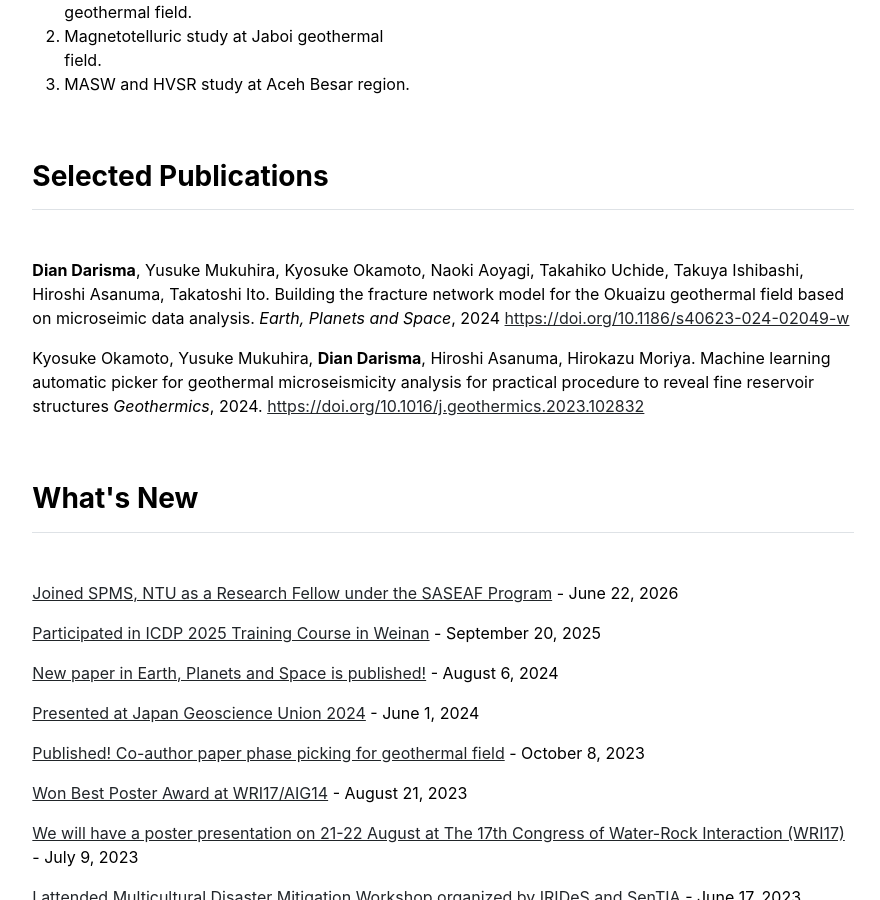
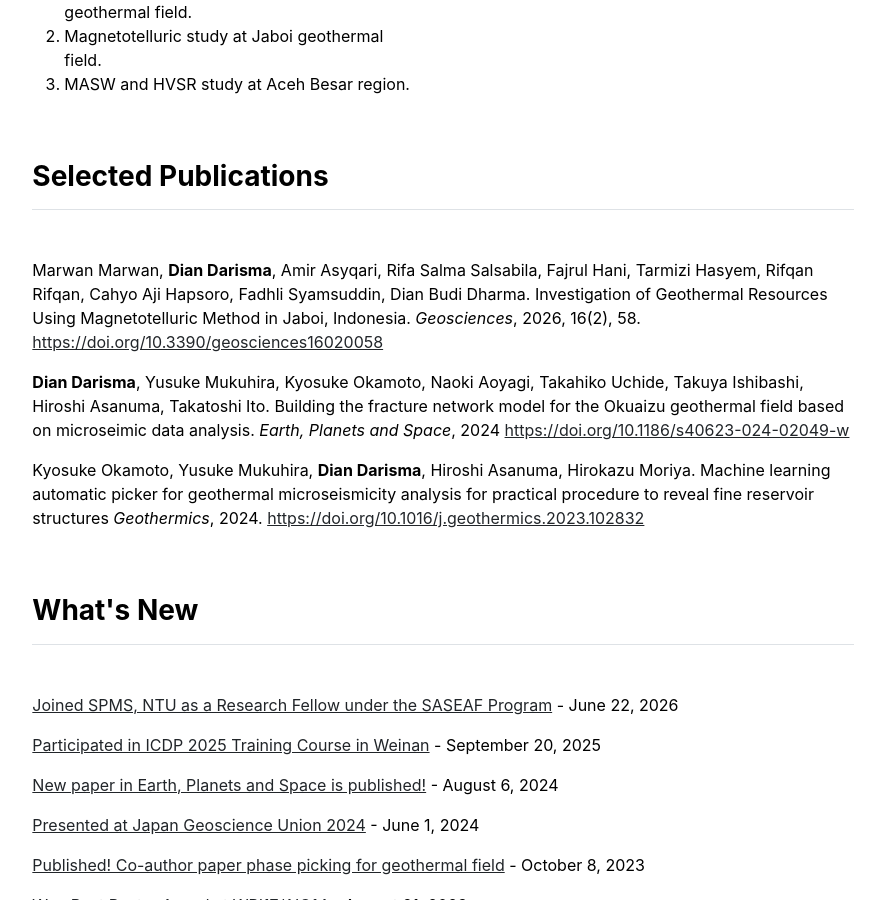
Before and after one commit to diandarisma/diandarisma.github.io, a Jekyll site: the page built from index.md, in a window 1280 px wide and 900 px high, scrolled down 591 px. Shown: the whole window, without its empty margins (197-1077 px from the left). Built offline with Jekyll 4.4.1, drawn with Linux system fonts in a browser that asks for light colours.

Commit message:
Add 2026 Geosciences paper

```diff
--- a/_includes/publications.html
+++ b/_includes/publications.html
@@ -1,6 +1,14 @@
 <div class="row g-5 mb-5">
   <div>
     {% if page.title == "Home" %}
+    <p>
+      Marwan Marwan, <strong>Dian Darisma</strong>, Amir Asyqari, Rifa Salma Salsabila, Fajrul Hani, Tarmizi Hasyem, Rifqan Rifqan, Cahyo Aji Hapsoro, Fadhli Syamsuddin, Dian Budi Dharma.
+      Investigation of Geothermal Resources Using Magnetotelluric Method in Jaboi, Indonesia.
+      <i>Geosciences</i>, 2026, 16(2), 58.
+      <a href="https://doi.org/10.3390/geosciences16020058">
+        https://doi.org/10.3390/geosciences16020058
+      </a>
+    </p>
     <p>
       <strong>Dian Darisma</strong>, Yusuke Mukuhira, Kyosuke Okamoto, Naoki Aoyagi, Takahiko Uchide, Takuya Ishibashi, Hiroshi Asanuma, Takatoshi Ito.
       Building the fracture network model for the Okuaizu geothermal field based on microseimic data analysis.
@@ -20,6 +28,16 @@
 
     {% else %}
     <h3 class="fw-bold border-bottom pb-3 mb-5">Publications</h3>
+
+    <h4 class="fw-bold border-bottom pb-1 mb-1"><small>2026</small></h4>
+    <p>
+      Marwan Marwan, <strong>Dian Darisma</strong>, Amir Asyqari, Rifa Salma Salsabila, Fajrul Hani, Tarmizi Hasyem, Rifqan Rifqan, Cahyo Aji Hapsoro, Fadhli Syamsuddin, Dian Budi Dharma.
+      Investigation of Geothermal Resources Using Magnetotelluric Method in Jaboi, Indonesia.
+      <i>Geosciences</i>, 2026, 16(2), 58.
+      <a href="https://doi.org/10.3390/geosciences16020058">
+        https://doi.org/10.3390/geosciences16020058
+      </a>
+    </p>
 
     <h4 class="fw-bold border-bottom pb-1 mb-1"><small>2024</small></h4>
     <p>
```
